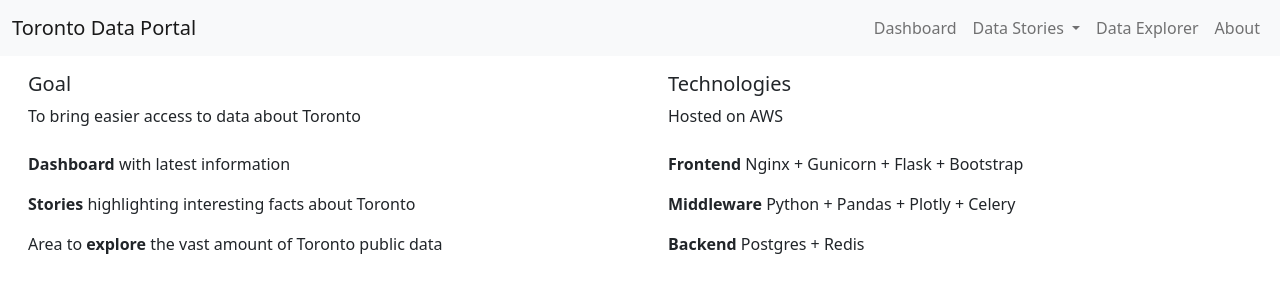
After one commit to jackjyliu/project, a Flask app: page /about in a window 1280 px wide. The commit adds this page. Shown: the top 300 px of the page. Run offline with Flask 2, Linux system fonts and the light colour scheme; parts of the project's set-up code (start-up, migrations or seed data) failed here and were passed over.

Commit message:
updated dashboard layout and added about page

```diff
--- /dev/null
+++ b/todata/templates/about.html
@@ -0,0 +1,41 @@
+{% extends "base.html" %}
+
+{% block title %}About{% endblock %}
+
+{% block content %}
+
+<div class="container-xxl">
+    <div class="row">
+        <div class="col-lg-6">
+            <div class="card border-0">
+                <div class="card-body">
+                    <h5 class="card-title">Goal</h5>
+                    <p class="card-text">To bring easier access to data about Toronto</p>
+                </div>
+                <ul class="list-group list-group-flush">
+                    <li class="list-group-item border-0"><strong>Dashboard</strong> with latest information</li>
+                    <li class="list-group-item border-0"><strong>Stories</strong> highlighting interesting facts about Toronto</li>
+                    <li class="list-group-item border-0">Area to <strong>explore</strong> the vast amount of Toronto public data</li>
+                </ul>
+            </div>
+        </div>
+
+        <div class="col-lg-6">
+            <div class="card border-0">
+                <div class="card-body">
+                    <h5 class="card-title">Technologies</h5>
+                    <p class="card-text">Hosted on AWS</p>
+                </div>
+                <ul class="list-group list-group-flush">
+                    <li class="list-group-item border-0"><strong>Frontend</strong> Nginx + Gunicorn + Flask + Bootstrap</li>
+                    <li class="list-group-item border-0"><strong>Middleware</strong> Python + Pandas + Plotly + Celery</li>
+                    <li class="list-group-item border-0"><strong>Backend</strong> Postgres + Redis</li>
+                </ul>
+            </div>
+        </div>
+    </div>
+
+</div>
+
+
+{% endblock %}
--- a/todata/templates/base.html
+++ b/todata/templates/base.html
@@ -38,7 +38,7 @@
               <a class="nav-link" href="#">Data Explorer</a>
             </li>
             <li class="nav-item">
-              <a class="nav-link" href="#">About</a>
+              <a class="nav-link" href="/about">About</a>
             </li>
           </ul>
         </div>
@@ -48,6 +48,14 @@
     <!--Page Content-->
     {% block content %}{% endblock %}
 
+    <!-- footer
+    <footer class="footer sitcky-bottom bg-light">
+      <div class="container">
+        <span class="text-muted">ToData 2021</span>
+      </div>
+    </footer>
+    -->
+
     <!-- Option 1: Bootstrap Bundle with Popper -->
     <script src="https://cdn.jsdelivr.net/npm/bootstrap@5.0.0-beta1/dist/js/bootstrap.bundle.min.js" integrity="sha384-ygbV9kiqUc6oa4msXn9868pTtWMgiQaeYH7/t7LECLbyPA2x65Kgf80OJFdroafW" crossorigin="anonymous"></script>
   </body>
--- a/todata/views.py
+++ b/todata/views.py
@@ -1,6 +1,7 @@
 from todata import app, cache
 from flask import render_template
 from datetime import datetime
+import pytz
 
 from todata.pages.dashboard.news_psql import latest_news
 from todata.pages.dashboard.weather_live import dashboard_weather
@@ -17,7 +18,9 @@ from todata.pages.data_story_power.plotly_plots import (
 @app.route("/dashboard")
 @cache.cached(timeout=1)
 def dashboard():
-    toronto_time = datetime.now().strftime("%Y/%m/%d %H:%M")
+
+    tz = pytz.timezone('America/Toronto')
+    toronto_time = datetime.now(tz).strftime("%Y/%m/%d %H:%M")
 
     return render_template(
         "dashboard.html",
@@ -37,3 +40,8 @@ def data_story_power():
         graph_2=daily_power_usage(),
         graph_3=seasonal_power_usage(),
     )
+
+@app.route("/about")
+@cache.cached(timeout=1)
+def about():
+    return render_template("about.html")
```
Also changed, not shown: todata/templates/dashboard.html (+12 -11 lines), 1 other file.
